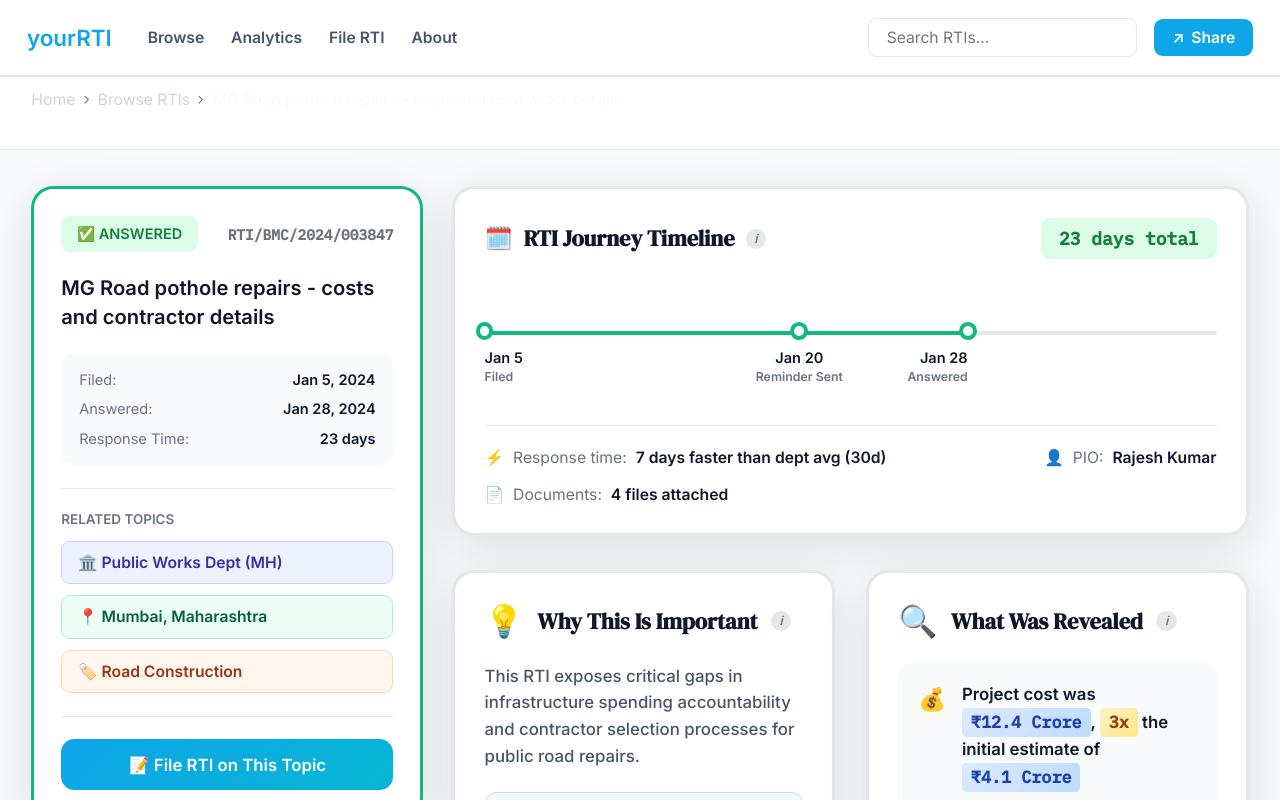
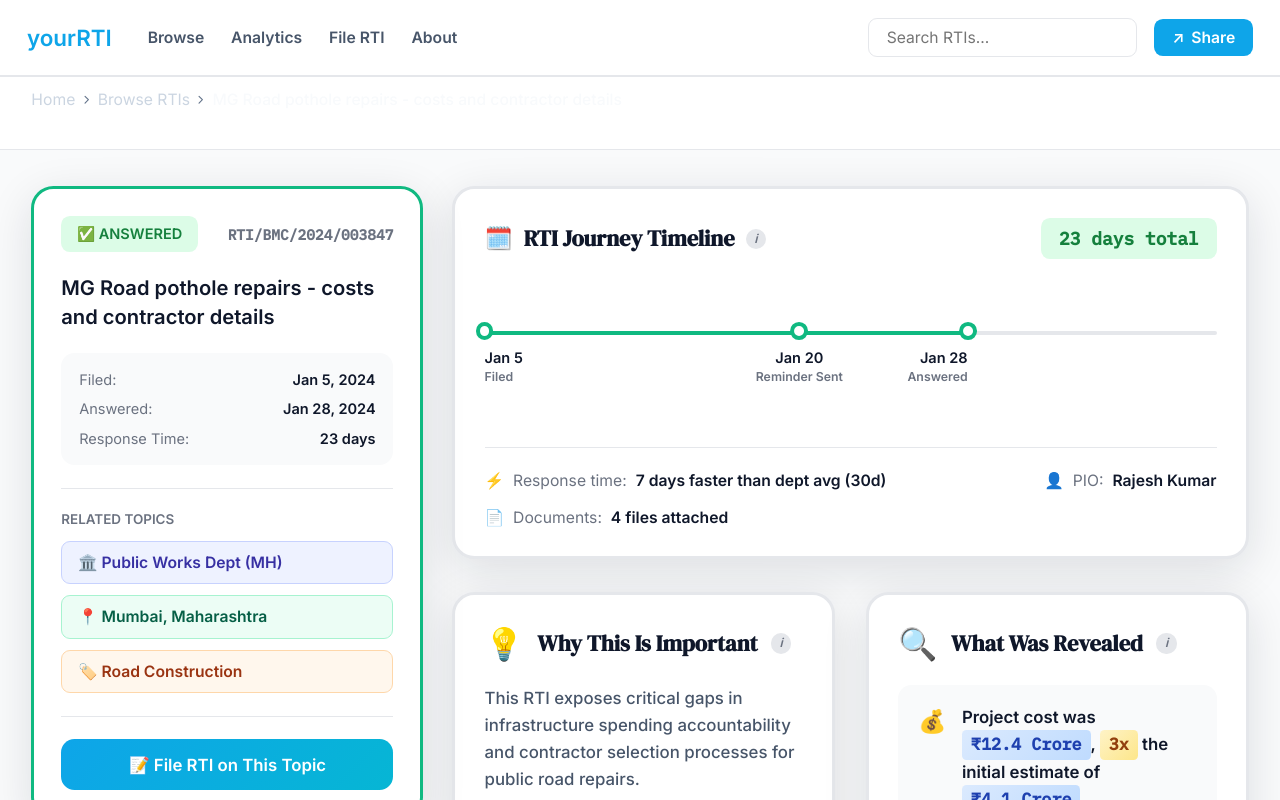
Before and after one commit to Yugantar-NGO/youRTI-UI, a Next.js app: page /rti/rti-001 in a window 1280 px wide. Shown: the top 800 px of the page. Built offline with nearby package versions, Linux system fonts and the light colour scheme.

Commit message:
fix(timeline): add spacing and prevent label overlap in transferred status

```diff
--- a/src/components/features/rti-detail/molecules/ImprovedTimeline.module.css
+++ b/src/components/features/rti-detail/molecules/ImprovedTimeline.module.css
@@ -40,8 +40,9 @@
 
 .visual {
   position: relative;
-  height: 100px;
+  height: 120px;
   margin-bottom: 24px;
+  padding: 0 20px;
 }
 
 .line {
@@ -92,6 +93,7 @@
   font-size: 13px;
   color: #0f172a;
   font-weight: 600;
+  white-space: nowrap;
 }
 
 .labelDate {
```
